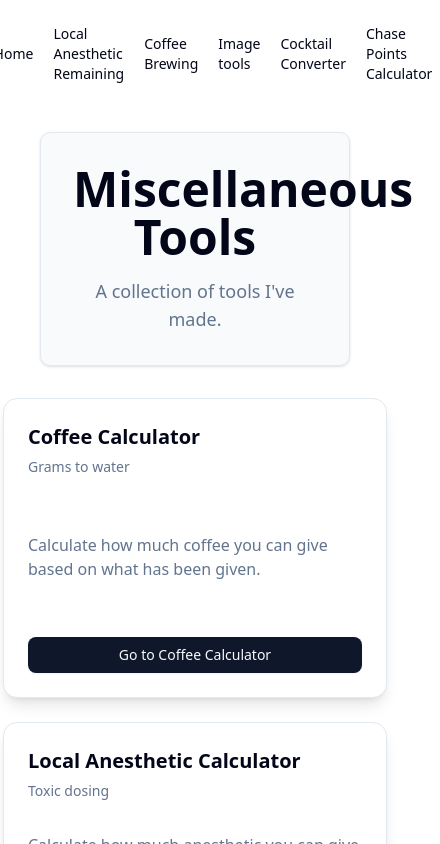
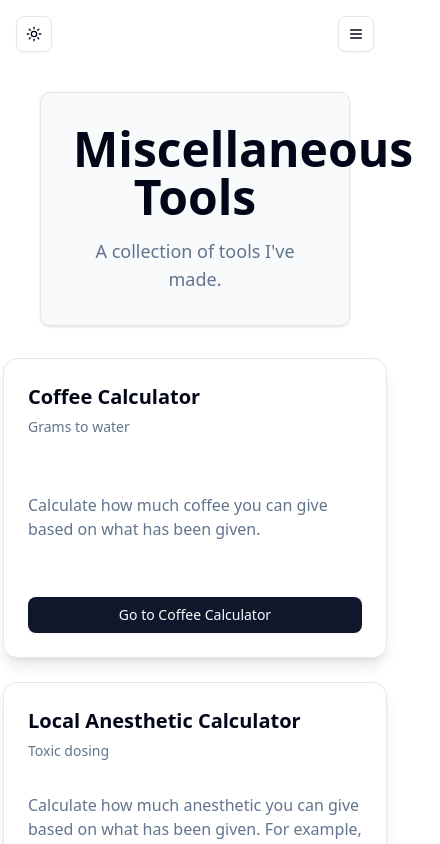
Before and after one commit to lawtj/lawtj.github.io, a SvelteKit app in the folder apps/web/: page / in a window 390 px wide. Shown: the top 844 px of the page, 440 px wide, since content can reach past the window. Built offline with nearby package versions, Linux system fonts and the light colour scheme.

Commit message:
Refactor layout to improve mobile navigation and theme toggle functionality. Introduce mobile menu state management and enhance header structure for better user experience. Update points page to simplify redemption rate display.

```diff
--- a/apps/web/src/routes/+layout.svelte
+++ b/apps/web/src/routes/+layout.svelte
@@ -5,19 +5,42 @@
 	import { ModeWatcher } from "mode-watcher";
 	import SunIcon from "@lucide/svelte/icons/sun";
   import MoonIcon from "@lucide/svelte/icons/moon";
+  import MenuIcon from "@lucide/svelte/icons/menu";
+  import XIcon from "@lucide/svelte/icons/x";
 
   import { toggleMode } from "mode-watcher";
   import { Button } from "$lib/components/ui/button/index.js";
 	let { children } = $props();
+
+	// Mobile menu state
+	let isMobileMenuOpen = $state(false);
+
+	// Navigation items
+	const navItems = [
+		{ href: '/', label: 'Home' },
+		{ href: '/local', label: 'Local Anesthetic' },
+		{ href: '/coffee', label: 'Coffee Brewing' },
+		{ href: '/imgtools', label: 'Image Tools' },
+		{ href: '/cocktails', label: 'Cocktails' },
+		{ href: '/points', label: 'Chase Points' }
+	];
+
+	function toggleMobileMenu() {
+		isMobileMenuOpen = !isMobileMenuOpen;
+	}
+
+	function closeMobileMenu() {
+		isMobileMenuOpen = false;
+	}
 </script>
 
 
 <ModeWatcher />
 
 <div class="max-w-4xl mx-auto p-4">
-	<NavigationMenu.Root class=" pb-4 ">
-		<NavigationMenu.List>
-			<NavigationMenu.Item>
+	<!-- Header with theme toggle and mobile menu button -->
+	<header class="flex items-center justify-between pb-4">
+		<!-- Theme toggle (always visible) -->
 		<Button onclick={toggleMode} variant="outline" size="icon">
 			<SunIcon
 			  class="h-[1.2rem] w-[1.2rem] rotate-0 scale-100 transition-all dark:-rotate-90 dark:scale-0"
@@ -27,30 +50,47 @@
 			/>
 			<span class="sr-only">Toggle theme</span>
 		</Button>
+
+		<!-- Desktop Navigation (hidden on mobile) -->
+		<NavigationMenu.Root class="hidden md:block">
+			<NavigationMenu.List>
+				{#each navItems as item}
+					<NavigationMenu.Item>
+						<NavigationMenu.Link href={item.href}>{item.label}</NavigationMenu.Link>
 					</NavigationMenu.Item>
+				{/each}
 			</NavigationMenu.List>
-		<NavigationMenu.List>
-		  <NavigationMenu.Item>
-			<NavigationMenu.Link href="/">Home</NavigationMenu.Link>
-		  </NavigationMenu.Item>
-		  <NavigationMenu.Item>
-			<NavigationMenu.Link href="/local">Local Anesthetic Remaining</NavigationMenu.Link>
-		  </NavigationMenu.Item>
-		  <NavigationMenu.Item>
-			<NavigationMenu.Link href="/coffee">Coffee Brewing</NavigationMenu.Link>
-		  </NavigationMenu.Item>
-		  <NavigationMenu.Item>
-			<NavigationMenu.Link href="/imgtools">Image tools</NavigationMenu.Link>
-		  </NavigationMenu.Item>
-		  <NavigationMenu.Item>
-			<NavigationMenu.Link href="/cocktails">Cocktail Converter</NavigationMenu.Link>
-		  </NavigationMenu.Item>
-		  <NavigationMenu.Item>
-			<NavigationMenu.Link href="/points">Chase Points Calculator</NavigationMenu.Link>
-		  </NavigationMenu.Item>
-		</NavigationMenu.List>
+		</NavigationMenu.Root>
 
-	  </NavigationMenu.Root>
+		<!-- Mobile hamburger button (hidden on desktop) -->
+		<Button onclick={toggleMobileMenu} variant="outline" size="icon" class="md:hidden">
+			{#if isMobileMenuOpen}
+				<XIcon class="h-[1.2rem] w-[1.2rem]" />
+				<span class="sr-only">Close menu</span>
+			{:else}
+				<MenuIcon class="h-[1.2rem] w-[1.2rem]" />
+				<span class="sr-only">Open menu</span>
+			{/if}
+		</Button>
+	</header>
+
+	<!-- Mobile Navigation Menu (hidden by default, shown when toggled) -->
+	{#if isMobileMenuOpen}
+		<nav class="md:hidden border-t border-border mb-4 pt-4">
+			<div class="flex flex-col space-y-2">
+				{#each navItems as item}
+					<a
+						href={item.href}
+						onclick={closeMobileMenu}
+						class="block px-3 py-2 text-sm font-medium text-foreground hover:bg-muted rounded-md transition-colors"
+						class:bg-muted={page.url.pathname === item.href}
+					>
+						{item.label}
+					</a>
+				{/each}
+			</div>
+		</nav>
+	{/if}
 
 	{@render children()}
 </div>
--- a/apps/web/src/routes/points/+page.svelte
+++ b/apps/web/src/routes/points/+page.svelte
@@ -242,7 +242,7 @@
 					<label class="text-sm font-medium text-foreground">Chase portal redemption rate</label>
 					<Select.Root type="single" bind:value={redemptionRate}>
 						<Select.Trigger class="w-full">
-							<span>{redemptionRate === "0.015" ? "1.5¢ per point (Sapphire Preferred/Reserve)" : "2.0¢ per point (Sapphire Reserve on travel)"}</span>
+							<span>{redemptionRate === "0.015" ? "1.5¢ per point" : "2.0¢ per point"}</span>
 						</Select.Trigger>
 						<Select.Content>
 							<Select.Item value="0.015">1.5¢ per point (Sapphire Preferred/Reserve)</Select.Item>
```
Lines whose indentation alone changed are shown as unchanged.
